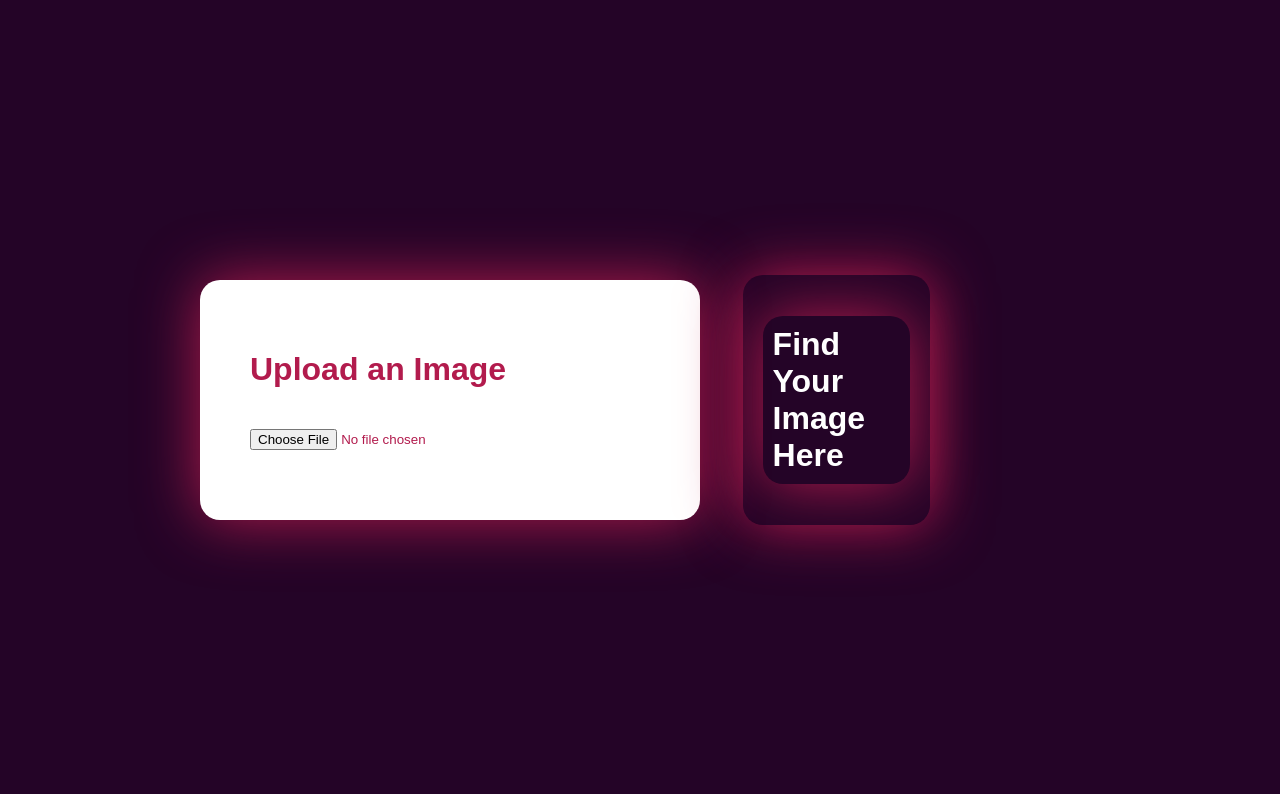
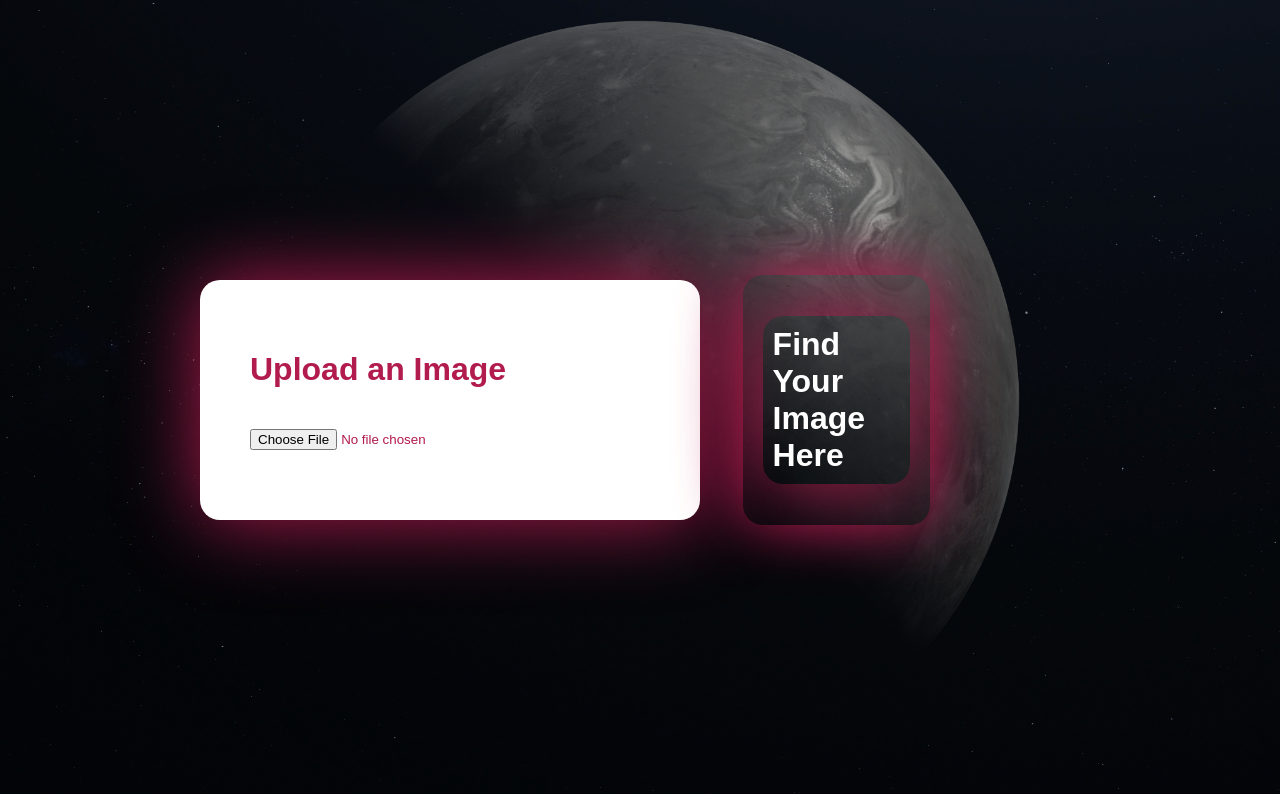
Before and after one commit to Adnaan1806/Image-Upload-Sample-UI-, a plain HTML site: page index.html in a window 1280 px wide. Shown: the top 794 px of the page. Drawn offline with Linux system fonts and the light colour scheme.

Commit message:
changes done

```diff
--- a/style.css
+++ b/style.css
@@ -6,9 +6,25 @@ body {
     height: 100vh;
     margin: 0;
     background-color: #240427;
-    justify-content: center;
-    align-items: center;
+    z-index: -1;
+    background-image: url(javier-miranda-hrmKDnm-kA4-unsplash.jpg);
+    background-repeat: no-repeat;
+    background-position: center;
+    background-size: cover;
+    position: relative;
 }
+
+body::before {
+    content: "";
+    position: absolute;
+    top: 0;
+    left: 0;
+    width: 100%;
+    height: 100%;
+    background-color: rgba(0, 0, 0, 0.4); /* Adjust the opacity value as needed */
+    z-index: -1;
+}
+
 
 .container {
     display: flex;
@@ -34,7 +50,7 @@ body {
     justify-content: center;
     color: white;
     border-radius: 20px;
-    box-shadow: 0 0 60px rgb(178, 27, 77);
+    box-shadow: 0 0 80px rgb(178, 27, 77);
 }
 
 .left {
@@ -43,7 +59,7 @@ body {
     width: 400px;
     background: white;
     border-radius: 20px;
-    box-shadow: 0 0 60px rgb(178, 27, 77);
+    box-shadow: 0 0 80px rgb(178, 27, 77);
     color: rgb(178, 27, 77);
 }
 
```
Also changed, not shown: javier-miranda-hrmKDnm-kA4-unsplash.jpg (added).
